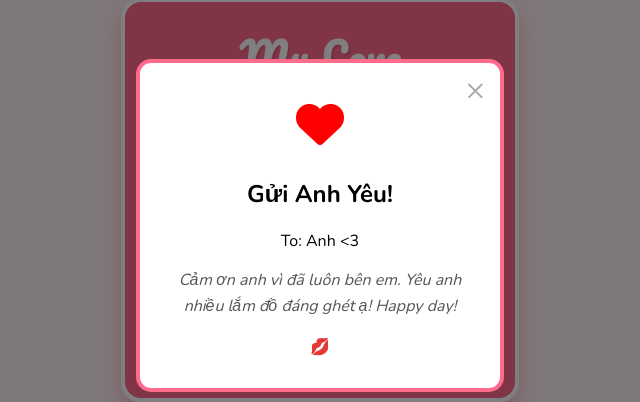
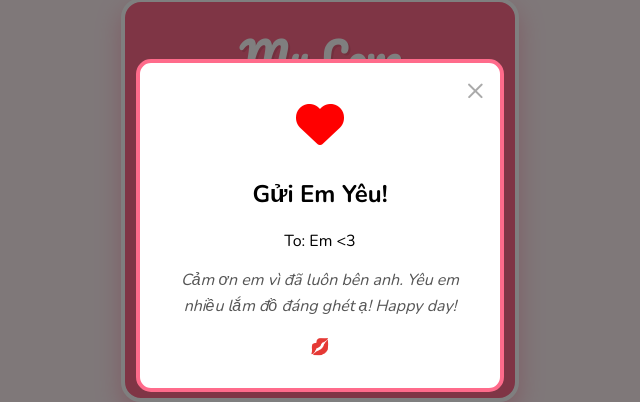
Before and after one commit to keamisa/love, a plain HTML site: page index.html in a window 1280 px wide. Both pictures are taken after a click on the button 792 px from the left and 530 px from the top of the page. Shown: the part 175-577 px from the top of the page, 320-960 px from the left. Drawn offline with nearby package versions, Linux system fonts and the light colour scheme; placeholder pictures from the web are drawn by us.

Commit message:
Cap nhat noi dung moi cho index.html

```diff
--- a/index.html
+++ b/index.html
@@ -3,7 +3,7 @@
 <head>
     <meta charset="UTF-8">
     <meta name="viewport" content="width=device-width, initial-scale=1.0">
-    <title>Gửi Anh Yêu - 19/11</title>
+    <title>Gửi Vợ Yêu - 16/07</title>
     <link rel="stylesheet" href="style.css">
     <link href="https://fonts.googleapis.com/css2?family=Pacifico&family=Nunito:wght@400;700&display=swap" rel="stylesheet">
     <link rel="stylesheet" href="https://cdnjs.cloudflare.com/ajax/libs/font-awesome/6.0.0/css/all.min.css">
@@ -36,9 +36,9 @@
             <div class="slideshow">
                 <button class="nav-btn prev" onclick="changeSlide(-1)">&#10094;</button>
                 <div class="image-wrapper">
-                    <img src="https://placehold.co/300x200/ffb6c1/white?text=Anh+Iu+1" class="slide active">
-                    <img src="https://placehold.co/300x200/ffb6c1/white?text=Anh+Iu+2" class="slide">
-                    <img src="https://placehold.co/300x200/ffb6c1/white?text=Ky+Niem+3" class="slide">
+                    <img src="Hình/anh1.jpg" class="slide active">
+                    <img src="Hình/anh2.jpg" class="slide">
+                    <img src="Hình/anh3.jpg" class="slide">
                 </div>
                 <button class="nav-btn next" onclick="changeSlide(1)">&#10095;</button>
             </div>
@@ -57,9 +57,9 @@
             <span class="close" onclick="closeModal()">&times;</span>
             <div class="envelope">
                 <div class="heart-seal"><i class="fas fa-heart"></i></div>
-                <h2>Gửi Anh Yêu!</h2>
-                <p>To: Anh <3</p>
-                <p class="message">Cảm ơn anh vì đã luôn bên em. Yêu anh nhiều lắm đồ đáng ghét ạ! Happy day!</p>
+                <h2>Gửi Em Yêu!</h2>
+                <p>To: Em <3</p>
+                <p class="message">Cảm ơn em vì đã luôn bên anh. Yêu em nhiều lắm đồ đáng ghét ạ! Happy day!</p>
                 <div class="kiss-mark">💋</div>
             </div>
         </div>
```
Also changed, not shown: Hình/anh1.jpg (added), Hình/anh3.jpg (added), 1 other file.
